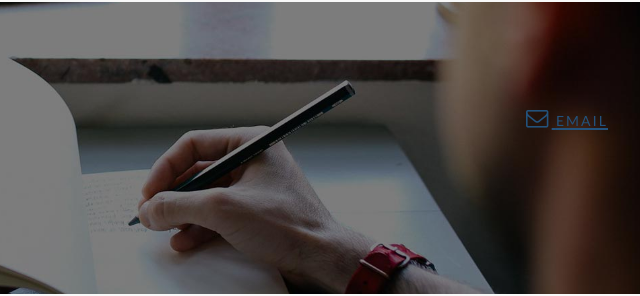
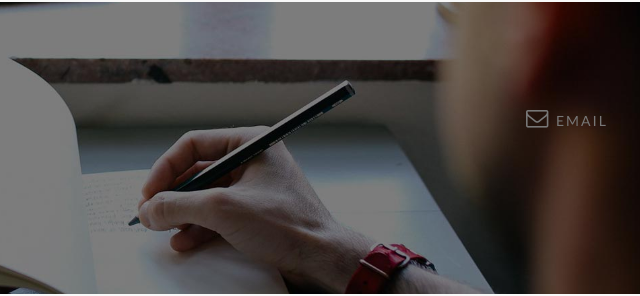
Before and after one commit to glosee/grammarstudios-static, a plain HTML site: page index.html in a window 1280 px wide. In both pictures the pointer is over the link "EMAIL". Shown: the part 2859-3155 px from the top of the page, 597-1237 px from the left. Drawn offline with Linux system fonts and the light colour scheme.

Commit message:
Fix favicon link; fix hover on btn-link.

```diff
--- a/css/landing-page.css
+++ b/css/landing-page.css
@@ -208,7 +208,18 @@ p.copyright {
 	height: auto;
 }
 
+/* misc */
+
 footer a {
+	color: #777;
+}
+
+footer a:hover,
+.btn-link:hover {
+	text-decoration: none;
+}
+
+.btn-link:hover {
 	color: #777;
 }
 
--- a/index.html
+++ b/index.html
@@ -11,8 +11,8 @@
 
 		<title>Grammar Studios - project management and website development</title>
 
-		<link rel="shortcut icon" href="./favicon.ico" />
-		<link rel="icon" href="./favicon.ico" />
+		<link rel="shortcut icon" href="favicon.ico" />
+		<link rel="icon" href="favicon.ico" />
 
 		<!-- Bootstrap Core CSS -->
 		<link href="css/bootstrap.min.css" rel="stylesheet">
```
